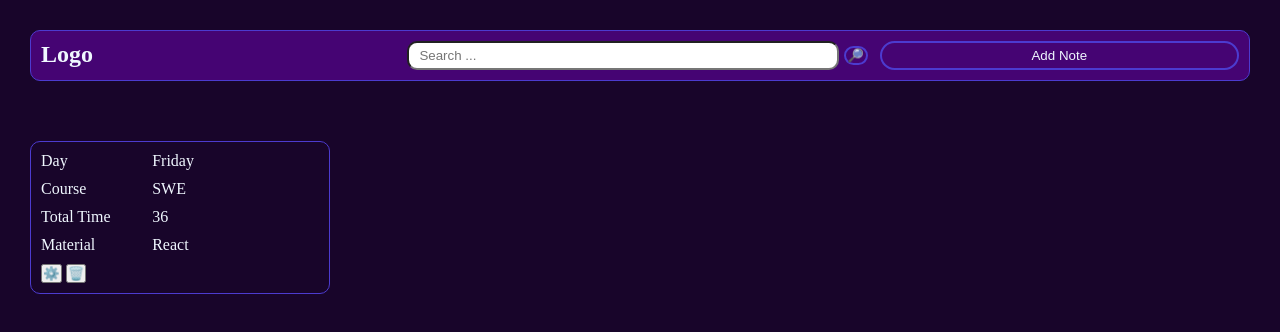
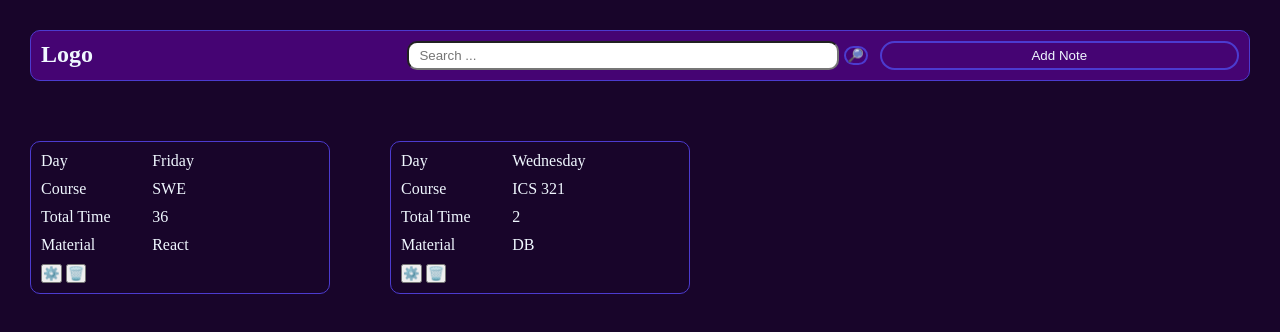
Before and after one commit to vMuhaymin/MiniProjs, a React (Vite) app in the folder ReactNotion/Note/: page / in a window 1280 px wide. Shown: the top 332 px of the page. Built offline with nearby package versions, Linux system fonts and the light colour scheme.

Commit message:
Fixing pop-up adding note

```diff
--- a/ReactNotion/Note/src/App.jsx
+++ b/ReactNotion/Note/src/App.jsx
@@ -14,6 +14,12 @@ function App() {
       course:"SWE" ,
       totalTime: 36,
       material:"React"
+    } ,
+        {
+      day: "Wednesday",
+      course:"ICS 321 " ,
+      totalTime: 2,
+      material:"DB"
     }
 
   ];
@@ -26,7 +32,6 @@ function App() {
     <NavBar/>
     <MyCard list = {info}/>
 
-
     </>
   );
 }
--- a/ReactNotion/Note/src/components/AddCard.jsx
+++ b/ReactNotion/Note/src/components/AddCard.jsx
@@ -4,12 +4,12 @@ import { useState } from "react";
 
 function AddCard(props){
 
-    const [popUp, setPopUp] = useState(props.isOpen)
+
 
 
     return(<>
     {
-            popUp &&
+            props.isOpen &&
             <div className="popUp-overlay">
                 <div className="addNote">
                     <button className="close">  X </button>
--- a/ReactNotion/Note/src/components/NavBar.jsx
+++ b/ReactNotion/Note/src/components/NavBar.jsx
@@ -13,7 +13,7 @@ function NavBar(){
     return(<>
     <div className="nav">
             <div className="logo"><h2>Logo </h2> </div>
-             <div className="search"> <input type="text" name="" id="" placeholder="Search ... " /> <button> 🔎</button> </div>
+             <div className="search"> <input type="text" name="" id="" placeholder="Search ... " /> <button>🔎</button> </div>
              <div className="button"> </div>
              <div className="Options"> <button onClick={addNote} >  Add Note </button> </div>
     </div>
```
